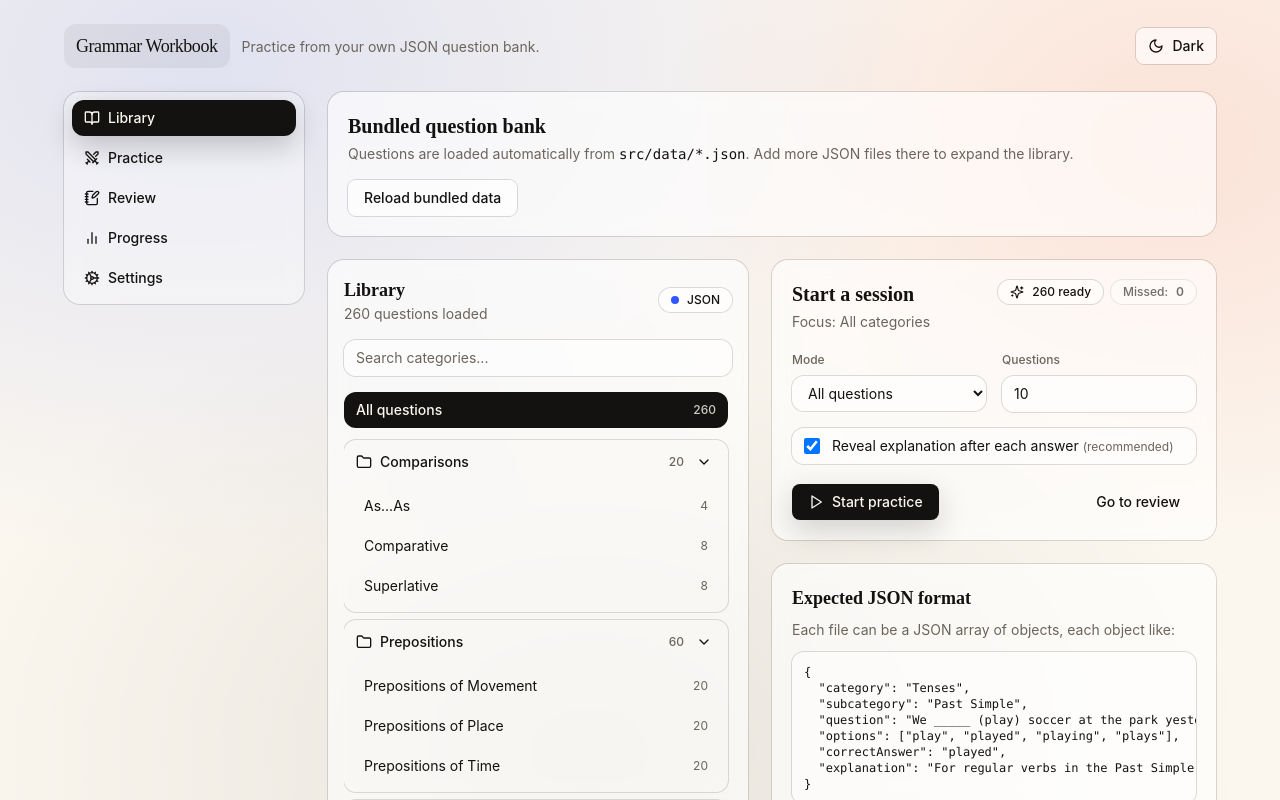
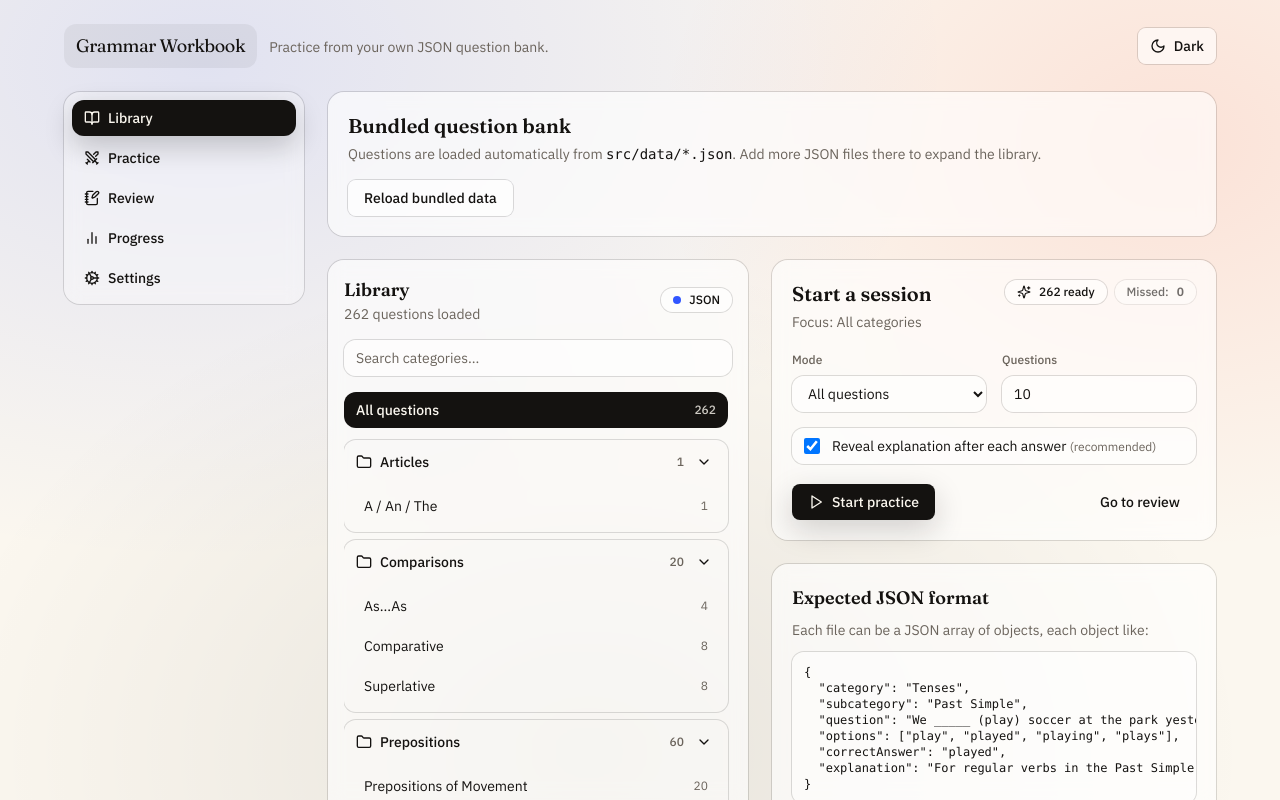
Before and after one commit to ProgramnON213/GrammarRevision, a React (Vite) app in the folder workspace/: page / in a window 1280 px wide. Built offline with nearby package versions, Linux system fonts and the light colour scheme.

Commit message:
trae improved for github

```diff
--- a/workspace/src/App.tsx
+++ b/workspace/src/App.tsx
@@ -1,4 +1,4 @@
-import { BrowserRouter as Router, Routes, Route } from "react-router-dom";
+import { HashRouter as Router, Routes, Route } from "react-router-dom";
 import Home from "@/pages/Home";
 import Practice from "@/pages/Practice";
 import Review from "@/pages/Review";
--- /dev/null
+++ b/workspace/src/data/core-grammar.json
@@ -0,0 +1,26 @@
+[
+  {
+    "category": "Tenses",
+    "subcategory": "Past Simple",
+    "question": "We _____ (play) soccer at the park yesterday.",
+    "options": ["play", "played", "playing", "plays"],
+    "correctAnswer": "played",
+    "explanation": "For regular verbs in the Past Simple, we add '-ed' to the end of the base verb."
+  },
+  {
+    "category": "Tenses",
+    "subcategory": "Present Simple",
+    "question": "She _____ to school by bus every morning.",
+    "options": ["go", "goes", "going", "went"],
+    "correctAnswer": "goes",
+    "explanation": "In the Present Simple, third-person singular subjects usually take a verb ending in '-s' or '-es'."
+  },
+  {
+    "category": "Articles",
+    "subcategory": "A / An / The",
+    "question": "I saw _____ elephant at the zoo.",
+    "options": ["a", "an", "the", "no article"],
+    "correctAnswer": "an",
+    "explanation": "Use 'an' before singular countable nouns that begin with a vowel sound."
+  }
+]
--- a/workspace/src/index.css
+++ b/workspace/src/index.css
@@ -1,8 +1,8 @@
+@import url("https://fonts.googleapis.com/css2?family=Fraunces:opsz,wght@9..144,300..900&family=IBM+Plex+Sans:wght@300;400;500;600&display=swap");
+
 @tailwind base;
 @tailwind components;
 @tailwind utilities;
-
-@import url("https://fonts.googleapis.com/css2?family=Fraunces:opsz,wght@9..144,300..900&family=IBM+Plex+Sans:wght@300;400;500;600&display=swap");
 
 :root {
   --paper: #fbf7ef;
--- a/workspace/vite.config.ts
+++ b/workspace/vite.config.ts
@@ -5,6 +5,7 @@ import { traeBadgePlugin } from 'vite-plugin-trae-solo-badge';
 
 // https://vite.dev/config/
 export default defineConfig({
+  base: "./",
   build: {
     sourcemap: 'hidden',
   },
```
Also changed, not shown: 1 other file (tests, documents, lock files or other folders).
